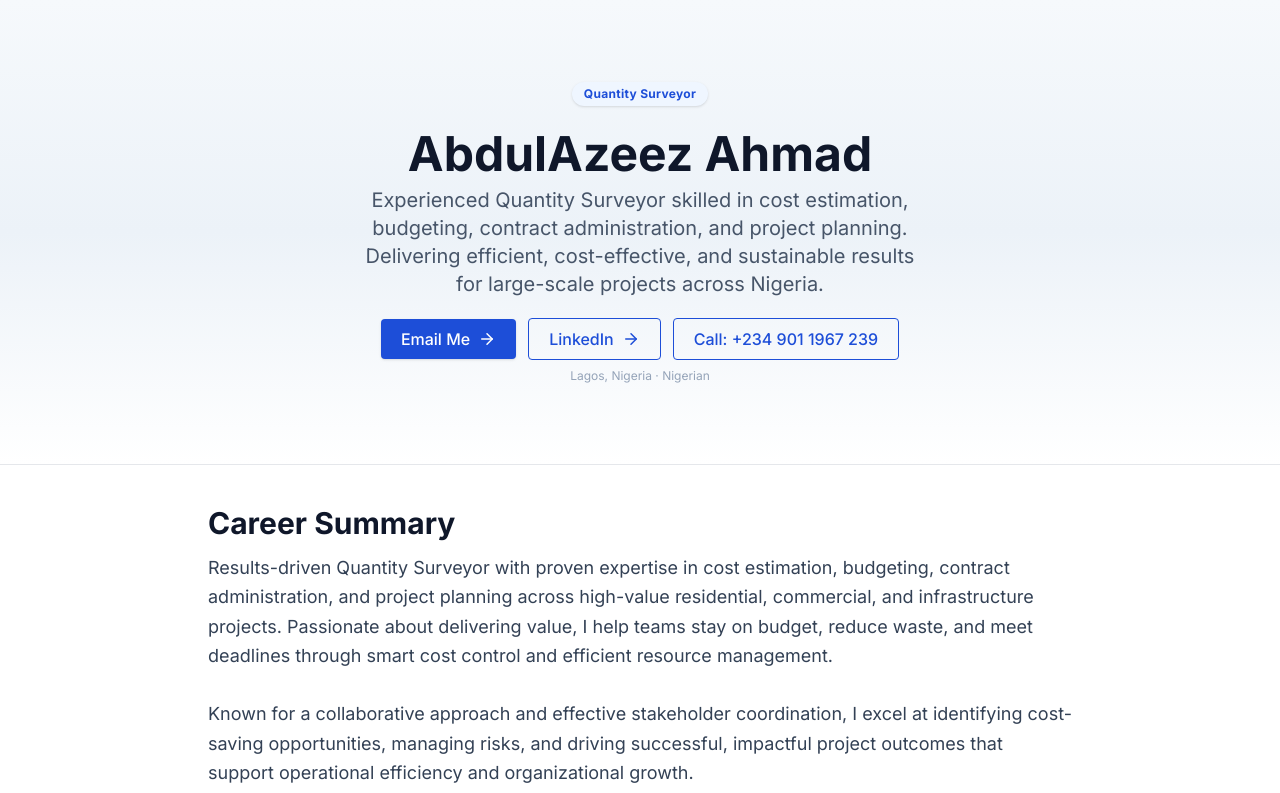
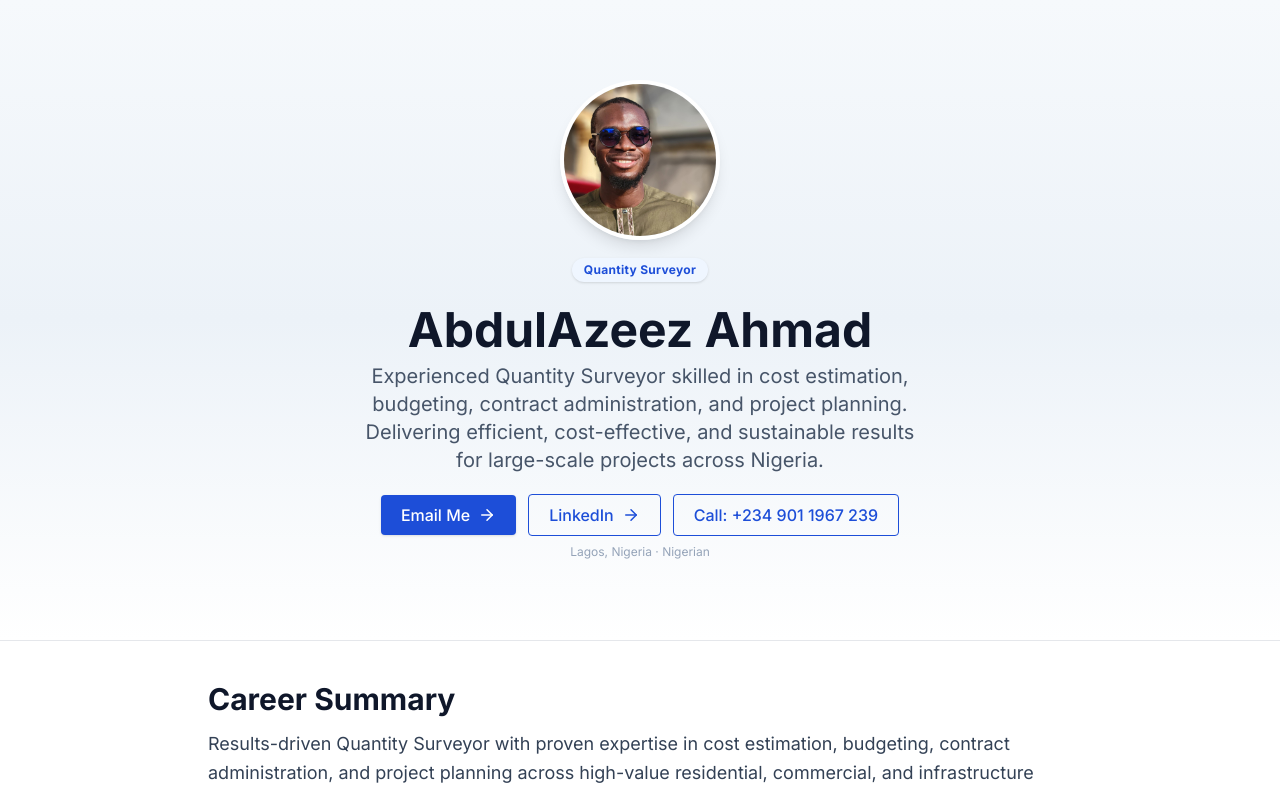
Before and after one commit to Dynamist17/abdulazeez-portfolio, a React (Vite) app: page / in a window 1280 px wide. Shown: the top 793 px of the page. Built offline with nearby package versions, Linux system fonts and the light colour scheme.

Commit message:
Add user's profile picture
Include the user's profile picture in the portfolio website.

```diff
--- a/src/components/HeroSection.tsx
+++ b/src/components/HeroSection.tsx
@@ -1,8 +1,15 @@
 
 import { ArrowRight } from "lucide-react";
+
 const HeroSection = () => (
   <section className="w-full py-12 md:py-20 flex flex-col items-center bg-gradient-to-b from-[#f6f9fc] via-[#ecf2f8] to-[#fff] border-b border-gray-200 font-sans">
     <div className="max-w-4xl w-full flex flex-col items-center px-4">
+      <img
+        src="/lovable-uploads/fda98c86-6eeb-4099-8656-ec8fa572bbdd.png"
+        alt="AbdulAzeez Ahmad Portrait"
+        className="w-32 h-32 md:w-40 md:h-40 rounded-full shadow-lg object-cover border-4 border-white mb-4"
+        style={{ objectPosition: "center top" }}
+      />
       <div className="mb-4">
         <span className="inline-block rounded-full bg-blue-50 text-blue-700 px-3 py-1 text-xs font-semibold mb-2 tracking-wide shadow">
           Quantity Surveyor
```
Also changed, not shown: public/lovable-uploads/fda98c86-6eeb-4099-8656-ec8fa572bbdd.png (added).
